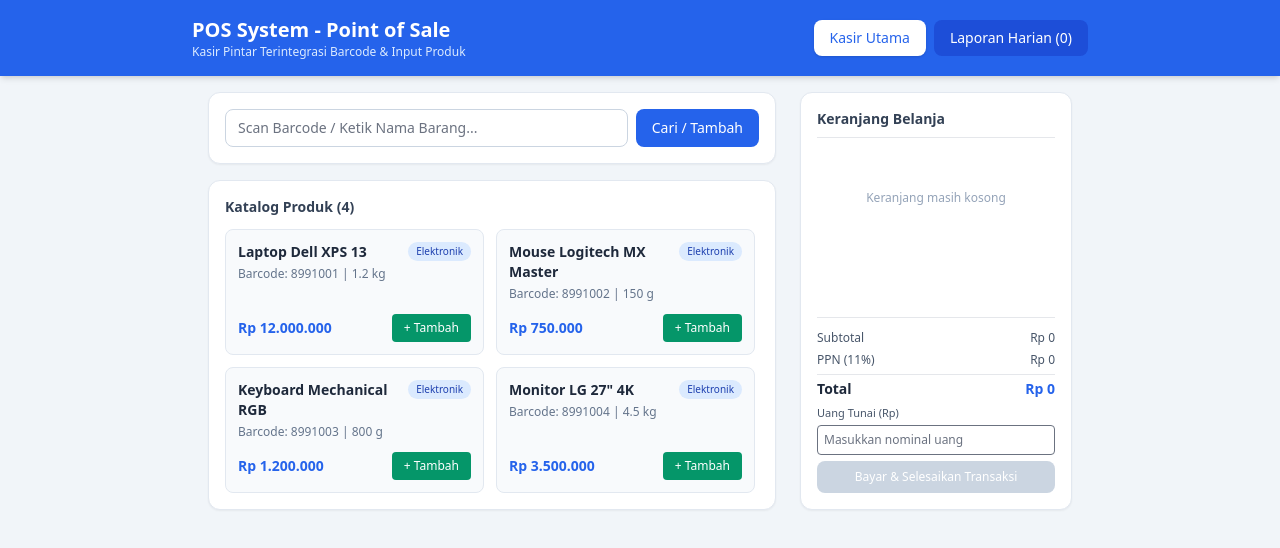
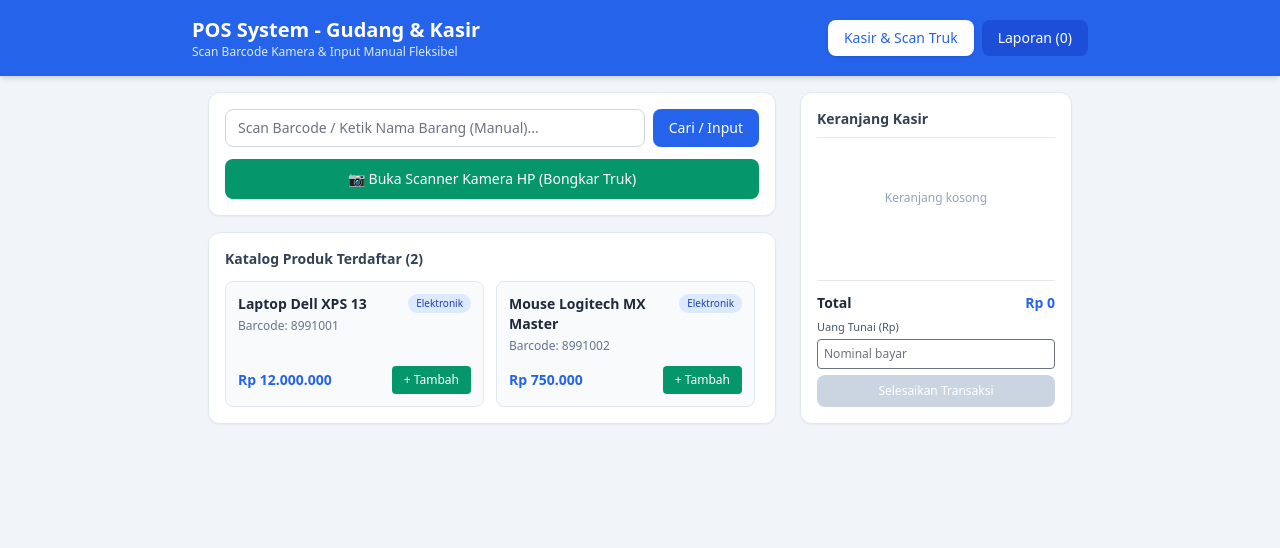
Before and after one commit to mudhofar-maker/pos-system-react, a React (Vite) app: page / in a window 1280 px wide. Shown: the top 548 px of the page. Built offline with nearby package versions, Linux system fonts and the light colour scheme.

Commit message:
Refactor App component for barcode scanning and product input

```diff
--- a/src/App.jsx
+++ b/src/App.jsx
@@ -1,10 +1,9 @@
 import React, { useState, useEffect, useRef } from 'react';
+import { Html5QrcodeScanner } from 'html5-qrcode';
 
 const initialProducts = [
   { id: 1, barcode: '8991001', name: 'Laptop Dell XPS 13', category: 'Elektronik', price: 12000000, weight: '1.2 kg' },
-  { id: 2, barcode: '8991002', name: 'Mouse Logitech MX Master', category: 'Elektronik', price: 750000, weight: '150 g' },
-  { id: 3, barcode: '8991003', name: 'Keyboard Mechanical RGB', category: 'Elektronik', price: 1200000, weight: '800 g' },
-  { id: 4, barcode: '8991004', name: 'Monitor LG 27" 4K', category: 'Elektronik', price: 3500000, weight: '4.5 kg' }
+  { id: 2, barcode: '8991002', name: 'Mouse Logitech MX Master', category: 'Elektronik', price: 750000, weight: '150 g' }
 ];
 
 export default function App() {
@@ -15,24 +14,52 @@ export default function App() {
   const [salesHistory, setSalesHistory] = useState([]);
   const [activeTab, setActiveTab] = useState('kasir'); // 'kasir' atau 'laporan'
 
-  // State untuk Modal / Form Tambah Produk Baru jika Barcode tidak ditemukan
+  // State untuk Modal / Form Tambah Produk Baru
   const [showAddModal, setShowAddModal] = useState(false);
   const [newBarcode, setNewBarcode] = useState('');
   const [newName, setNewName] = useState('');
   const [newCategory, setNewCategory] = useState('');
-  const [newPrice, setNewPrice] = useState('');
+  const [newPrice, setNewPrice] = useState(''); // Kosong secara default agar bisa disesuaikan
   const [newWeight, setNewWeight] = useState('');
 
-  // State untuk Scanner Kamera
-  const [isScanning, setIsScanning] = useState(false);
-  const scannerRef = useRef(null);
+  // State untuk Kamera Scanner
+  const [scanningActive, setScanningActive] = useState(false);
+  const scannerInstanceRef = useRef(null);
 
-  // Fungsi Tambah ke Keranjang berdasarkan Barcode atau Nama
-  const handleScanOrSearch = (codeToSearch) => {
-    const query = (codeToSearch || barcodeInput).trim();
+  useEffect(() => {
+    if (scanningActive) {
+      const scanner = new Html5QrcodeScanner(
+        "reader",
+        { fps: 10, qrbox: { width: 250, height: 150 } },
+        false
+      );
+      scannerInstanceRef.current = scanner;
+
+      scanner.render(
+        (decodedText) => {
+          // Sukses scan barcode dari kamera HP
+          scanner.clear().catch(error => console.error("Failed to clear scanner. ", error));
+          setScanningActive(false);
+          handleDetectedCode(decodedText);
+        },
+        (error) => {
+          // Abaikan error frame kamera kosong
+        }
+      );
+    }
+
+    return () => {
+      if (scannerInstanceRef.current) {
+        scannerInstanceRef.current.clear().catch(() => {});
+      }
+    };
+  }, [scanningActive]);
+
+  // Fungsi Cek Barcode atau Nama (Mendukung Manual & Hasil Scan Kamera)
+  const handleDetectedCode = (codeOrName) => {
+    const query = (codeOrName || barcodeInput).trim();
     if (!query) return;
 
-    // Cari produk berdasarkan barcode atau nama
     const found = products.find(
       p => p.barcode === query || p.name.toLowerCase().includes(query.toLowerCase())
     );
@@ -41,10 +68,20 @@ export default function App() {
       addToCart(found);
       setBarcodeInput('');
     } else {
-      // Jika barcode tidak ditemukan, tawarkan untuk input produk baru secara manual!
-      setNewBarcode(query.length > 3 && !isNaN(query) ? query : '');
-      setNewName(isNaN(query) ? query : '');
+      // Jika tidak ditemukan, buka form otomatis
+      // Jika berupa angka/barcode, masukkan ke kolom barcode. Jika teks/nama, masukkan ke nama.
+      if (!isNaN(query) && query.length > 3) {
+        setNewBarcode(query);
+        setNewName('');
+      } else {
+        setNewBarcode('');
+        setNewName(query);
+      }
+      setNewCategory('');
+      setNewPrice(''); // Dikosongkan mutlak agar siap disesuaikan
+      setNewWeight('1 pcs');
       setShowAddModal(true);
+      setBarcodeInput('');
     }
   };
 
@@ -77,7 +114,7 @@ export default function App() {
   };
 
   const subtotal = cart.reduce((sum, item) => sum + (item.price * item.qty), 0);
-  const tax = subtotal * 0.11; // PPN 11%
+  const tax = subtotal * 0.11;
   const grandTotal = subtotal + tax;
   const cashNumber = parseFloat(cashGiven) || 0;
   const change = cashNumber - grandTotal;
@@ -106,17 +143,16 @@ export default function App() {
     alert('Transaksi berhasil disimpan!');
   };
 
-  // Simpan Produk Baru dari Hasil Scan / Manual
   const handleSaveNewProduct = (e) => {
     e.preventDefault();
-    if (!newBarcode || !newName || !newPrice) {
-      alert('Barcode, Nama, dan Harga wajib diisi!');
+    if (!newName || !newPrice) {
+      alert('Nama Barang dan Harga Wajib diisi!');
       return;
     }
 
     const newProd = {
       id: Date.now(),
-      barcode: newBarcode,
+      barcode: newBarcode || `MANUAL-${Date.now().toString().slice(-5)}`,
       name: newName,
       category: newCategory || 'Umum',
       price: parseFloat(newPrice) || 0,
@@ -133,30 +169,28 @@ export default function App() {
     setNewCategory('');
     setNewPrice('');
     setNewWeight('');
-    setBarcodeInput('');
   };
 
   return (
     <div className="min-h-screen bg-slate-100 font-sans pb-10">
-      {/* Header */}
       <header className="bg-blue-600 text-white p-4 shadow-md">
         <div className="max-w-4xl mx-auto flex flex-col sm:flex-row justify-between items-center gap-3">
           <div>
-            <h1 className="text-xl font-bold">POS System - Point of Sale</h1>
-            <p className="text-xs text-blue-100">Kasir Pintar Terintegrasi Barcode & Input Produk</p>
+            <h1 className="text-xl font-bold">POS System - Gudang & Kasir</h1>
+            <p className="text-xs text-blue-100">Scan Barcode Kamera & Input Manual Fleksibel</p>
           </div>
           <div className="flex gap-2">
             <button
               onClick={() => setActiveTab('kasir')}
-              className={`px-4 py-2 rounded-lg font-medium text-sm transition ${activeTab === 'kasir' ? 'bg-white text-blue-600 shadow' : 'bg-blue-700 text-white hover:bg-blue-500'}`}
+              className={`px-4 py-2 rounded-lg font-medium text-sm transition ${activeTab === 'kasir' ? 'bg-white text-blue-600 shadow' : 'bg-blue-700 text-white'}`}
             >
-              Kasir Utama
+              Kasir & Scan Truk
             </button>
             <button
               onClick={() => setActiveTab('laporan')}
-              className={`px-4 py-2 rounded-lg font-medium text-sm transition ${activeTab === 'laporan' ? 'bg-white text-blue-600 shadow' : 'bg-blue-700 text-white hover:bg-blue-500'}`}
+              className={`px-4 py-2 rounded-lg font-medium text-sm transition ${activeTab === 'laporan' ? 'bg-white text-blue-600 shadow' : 'bg-blue-700 text-white'}`}
             >
-              Laporan Harian ({salesHistory.length})
+              Laporan ({salesHistory.length})
             </button>
           </div>
         </div>
@@ -165,43 +199,56 @@ export default function App() {
       <main className="max-w-4xl mx-auto p-4">
         {activeTab === 'kasir' ? (
           <div className="grid grid-cols-1 md:grid-cols-3 gap-6">
-            {/* Kolom Kiri & Tengah: Pencarian & Katalog */}
             <div className="md:col-span-2 space-y-4">
-              {/* Input Barcode & Tombol Scan */}
-              <div className="bg-white p-4 rounded-xl shadow-sm border border-slate-200 flex gap-2">
+              {/* Bagian Input & Tombol Kamera Scanner HP */}
+              <div className="bg-white p-4 rounded-xl shadow-sm border border-slate-200 space-y-3">
+                <div className="flex gap-2">
                   <input
                     type="text"
-                  placeholder="Scan Barcode / Ketik Nama Barang..."
+                    placeholder="Scan Barcode / Ketik Nama Barang (Manual)..."
                     value={barcodeInput}
                     onChange={(e) => setBarcodeInput(e.target.value)}
-                  onKeyDown={(e) => e.key === 'Enter' && handleScanOrSearch()}
+                    onKeyDown={(e) => e.key === 'Enter' && handleDetectedCode()}
                     className="flex-1 border border-slate-300 rounded-lg px-3 py-2 text-sm focus:outline-none focus:ring-2 focus:ring-blue-500"
                   />
                   <button
-                  onClick={() => handleScanOrSearch()}
+                    onClick={() => handleDetectedCode()}
                     className="bg-blue-600 text-white px-4 py-2 rounded-lg text-sm font-medium hover:bg-blue-700 transition"
                   >
-                  Cari / Tambah
+                    Cari / Input
                   </button>
+                </div>
+
+                <button
+                  onClick={() => setScanningActive(!scanningActive)}
+                  className="w-full bg-emerald-600 hover:bg-emerald-700 text-white py-2.5 rounded-lg font-medium text-sm flex items-center justify-center gap-2 transition shadow-sm"
+                >
+                  <span>📷 {scanningActive ? 'Tutup Kamera Scanner' : 'Buka Scanner Kamera HP (Bongkar Truk)'}</span>
+                </button>
+
+                {scanningActive && (
+                  <div className="p-2 border border-emerald-300 rounded-lg bg-emerald-50">
+                    <div id="reader" className="w-full"></div>
+                    <p className="text-[11px] text-center text-emerald-700 mt-2 font-medium">Arahkan kamera ke barcode kemasan barang...</p>
+                  </div>
+                )}
               </div>
 
               {/* Katalog Produk */}
               <div className="bg-white p-4 rounded-xl shadow-sm border border-slate-200">
-                <h2 className="font-semibold text-slate-700 mb-3 text-sm">Katalog Produk ({products.length})</h2>
-                <div className="grid grid-cols-1 sm:grid-cols-2 gap-3 max-h-[450px] overflow-y-auto pr-1">
+                <h2 className="font-semibold text-slate-700 mb-3 text-sm">Katalog Produk Terdaftar ({products.length})</h2>
+                <div className="grid grid-cols-1 sm:grid-cols-2 gap-3 max-h-[350px] overflow-y-auto pr-1">
                   {products.map(p => (
-                    <div key={p.id} className="border border-slate-200 rounded-lg p-3 flex flex-col justify-between hover:border-blue-400 transition bg-slate-50">
+                    <div key={p.id} className="border border-slate-200 rounded-lg p-3 flex flex-col justify-between bg-slate-50">
                       <div>
                         <div className="flex justify-between items-start">
                           <h3 className="font-bold text-slate-800 text-sm">{p.name}</h3>
                           <span className="text-[10px] bg-blue-100 text-blue-800 px-2 py-0.5 rounded-full font-medium">{p.category}</span>
                         </div>
-                        <p className="text-xs text-slate-500 mt-1">Barcode: {p.barcode} | {p.weight}</p>
+                        <p className="text-xs text-slate-500 mt-1">Barcode: {p.barcode}</p>
                       </div>
                       <div className="mt-3 flex items-center justify-between">
-                        <span className="font-bold text-blue-600 text-sm">
-                          Rp {p.price.toLocaleString('id-ID')}
-                        </span>
+                        <span className="font-bold text-blue-600 text-sm">Rp {p.price.toLocaleString('id-ID')}</span>
                         <button
                           onClick={() => addToCart(p)}
                           className="bg-emerald-600 hover:bg-emerald-700 text-white text-xs px-3 py-1.5 rounded font-medium transition"
@@ -215,14 +262,14 @@ export default function App() {
               </div>
             </div>
 
-            {/* Kolom Kanan: Keranjang Belanja */}
+            {/* Keranjang Belanja */}
             <div className="bg-white p-4 rounded-xl shadow-sm border border-slate-200 flex flex-col justify-between">
               <div>
-                <h2 className="font-semibold text-slate-700 mb-3 text-sm border-b pb-2">Keranjang Belanja</h2>
+                <h2 className="font-semibold text-slate-700 mb-3 text-sm border-b pb-2">Keranjang Kasir</h2>
                 {cart.length === 0 ? (
-                  <p className="text-slate-400 text-xs text-center py-10">Keranjang masih kosong</p>
+                  <p className="text-slate-400 text-xs text-center py-10">Keranjang kosong</p>
                 ) : (
-                  <div className="space-y-3 max-h-[250px] overflow-y-auto pr-1">
+                  <div className="space-y-3 max-h-[220px] overflow-y-auto pr-1">
                     {cart.map(item => (
                       <div key={item.id} className="flex justify-between items-center text-xs border-b pb-2">
                         <div className="flex-1 pr-2">
@@ -241,55 +288,42 @@ export default function App() {
                 )}
               </div>
 
-              {/* Rincian Pembayaran */}
               <div className="mt-4 pt-3 border-t text-xs space-y-1.5">
-                <div className="flex justify-between text-slate-600">
-                  <span>Subtotal</span>
-                  <span>Rp {subtotal.toLocaleString('id-ID')}</span>
-                </div>
-                <div className="flex justify-between text-slate-600">
-                  <span>PPN (11%)</span>
-                  <span>Rp {tax.toLocaleString('id-ID')}</span>
-                </div>
-                <div className="flex justify-between font-bold text-slate-800 text-sm pt-1 border-t">
+                <div className="flex justify-between font-bold text-slate-800 text-sm">
                   <span>Total</span>
                   <span className="text-blue-600">Rp {grandTotal.toLocaleString('id-ID')}</span>
                 </div>
-
-                <div className="mt-3">
+                <div className="mt-2">
                   <label className="block text-[11px] text-slate-600 mb-1">Uang Tunai (Rp)</label>
                   <input
                     type="number"
-                    placeholder="Masukkan nominal uang"
+                    placeholder="Nominal bayar"
                     value={cashGiven}
                     onChange={(e) => setCashGiven(e.target.value)}
                     className="w-full border rounded p-1.5 text-xs focus:ring-2 focus:ring-blue-500 focus:outline-none"
                   />
                 </div>
-
                 {cashNumber > 0 && (
                   <div className={`flex justify-between font-bold text-xs pt-1 ${change >= 0 ? 'text-emerald-600' : 'text-red-500'}`}>
                     <span>Kembalian</span>
-                    <span>Rp {change >= 0 ? change.toLocaleString('id-ID') : 'Uang Kurang'}</span>
+                    <span>Rp {change >= 0 ? change.toLocaleString('id-ID') : 'Kurang'}</span>
                   </div>
                 )}
-
                 <button
                   onClick={handleCheckout}
                   disabled={cart.length === 0 || cashNumber < grandTotal}
-                  className="w-full mt-3 bg-blue-600 hover:bg-blue-700 disabled:bg-slate-300 text-white py-2 rounded-lg font-medium text-xs transition"
+                  className="w-full mt-2 bg-blue-600 hover:bg-blue-700 disabled:bg-slate-300 text-white py-2 rounded-lg font-medium text-xs transition"
                 >
-                  Bayar & Selesaikan Transaksi
+                  Selesaikan Transaksi
                 </button>
               </div>
             </div>
           </div>
         ) : (
-          /* Tab Laporan Harian */
           <div className="bg-white p-4 rounded-xl shadow-sm border border-slate-200">
             <h2 className="font-semibold text-slate-700 mb-4 text-sm">Laporan Transaksi Harian</h2>
             {salesHistory.length === 0 ? (
-              <p className="text-slate-400 text-xs text-center py-10">Belum ada transaksi hari ini.</p>
+              <p className="text-slate-400 text-xs text-center py-10">Belum ada transaksi.</p>
             ) : (
               <div className="space-y-4 max-h-[500px] overflow-y-auto">
                 {salesHistory.map(trx => (
@@ -308,7 +342,6 @@ export default function App() {
                     </ul>
                     <div className="pt-2 border-t flex justify-between font-bold text-slate-800">
                       <span>Total: Rp {trx.grandTotal.toLocaleString('id-ID')}</span>
-                      <span className="text-emerald-600">Kembali: Rp {trx.change.toLocaleString('id-ID')}</span>
                     </div>
                   </div>
                 ))}
@@ -318,25 +351,24 @@ export default function App() {
         )}
       </main>
 
-      {/* Modal Input Produk Baru jika Barcode Tidak Ditemukan */}
+      {/* Modal Form Otomatis Input Barang Baru / Penyesuaian Harga */}
       {showAddModal && (
         <div className="fixed inset-0 bg-black/50 flex items-center justify-center p-4 z-50">
           <div className="bg-white rounded-xl max-w-md w-full p-6 shadow-xl space-y-4">
-            <h3 className="font-bold text-slate-800 text-base">Barcode Belum Terdaftar</h3>
+            <h3 className="font-bold text-slate-800 text-base">📦 Barang Baru Terdeteksi (Input Otomatis)</h3>
             <p className="text-xs text-slate-500">
-              Kode atau nama yang Anda masukkan belum ada di katalog. Silakan lengkapi data produk dan kategorinya di bawah ini untuk menyimpannya secara permanen.
+              Barcode dari kemasan berhasil dibaca. Silakan lengkapi Nama, Kategori, dan sesuaikan Harga jualnya.
             </p>
 
             <form onSubmit={handleSaveNewProduct} className="space-y-3 text-xs">
               <div>
-                <label className="block font-medium text-slate-700 mb-1">Barcode / Kode Rahasia</label>
+                <label className="block font-medium text-slate-700 mb-1">Barcode / Kode Kemasan</label>
                 <input
                   type="text"
                   required
                   value={newBarcode}
                   onChange={(e) => setNewBarcode(e.target.value)}
-                  placeholder="Contoh: 8991005"
-                  className="w-full border rounded p-2 focus:ring-2 focus:ring-blue-500 focus:outline-none"
+                  className="w-full border rounded p-2 bg-slate-100 font-bold text-blue-600"
                 />
               </div>
 
@@ -347,7 +379,7 @@ export default function App() {
                   required
                   value={newName}
                   onChange={(e) => setNewName(e.target.value)}
-                  placeholder="Contoh: Flashdisk 32GB"
+                  placeholder="Ketik nama barang..."
                   className="w-full border rounded p-2 focus:ring-2 focus:ring-blue-500 focus:outline-none"
                 />
               </div>
@@ -359,30 +391,30 @@ export default function App() {
                   required
                   value={newCategory}
                   onChange={(e) => setNewCategory(e.target.value)}
-                  placeholder="Contoh: Aksesoris / Elektronik"
+                  placeholder="Contoh: Rokok / Makanan / Minuman"
                   className="w-full border rounded p-2 focus:ring-2 focus:ring-blue-500 focus:outline-none"
                 />
               </div>
 
               <div className="grid grid-cols-2 gap-2">
                 <div>
-                  <label className="block font-medium text-slate-700 mb-1">Harga Jual (Rp)</label>
+                  <label className="block font-medium text-slate-700 mb-1">Harga Jual (Rp) - Wajib Diisi</label>
                   <input
                     type="number"
                     required
                     value={newPrice}
                     onChange={(e) => setNewPrice(e.target.value)}
-                    placeholder="Contoh: 75000"
-                    className="w-full border rounded p-2 focus:ring-2 focus:ring-blue-500 focus:outline-none"
+                    placeholder="Masukkan harga..."
+                    className="w-full border rounded p-2 bg-yellow-50 border-yellow-300 focus:ring-2 focus:ring-blue-500 focus:outline-none font-bold"
                   />
                 </div>
                 <div>
-                  <label className="block font-medium text-slate-700 mb-1">Berat / Satuan</label>
+                  <label className="block font-medium text-slate-700 mb-1">Satuan / Berat</label>
                   <input
                     type="text"
                     value={newWeight}
                     onChange={(e) => setNewWeight(e.target.value)}
-                    placeholder="Contoh: 50 g"
+                    placeholder="Contoh: 1 pcs"
                     className="w-full border rounded p-2 focus:ring-2 focus:ring-blue-500 focus:outline-none"
                   />
                 </div>
@@ -392,13 +424,13 @@ export default function App() {
                 <button
                   type="button"
                   onClick={() => setShowAddModal(false)}
-                  className="flex-1 bg-slate-200 text-slate-700 py-2 rounded font-medium hover:bg-slate-300 transition"
+                  className="flex-1 bg-slate-200 text-slate-700 py-2 rounded font-medium hover:bg-slate-300"
                 >
                   Batal
                 </button>
                 <button
                   type="submit"
-                  className="flex-1 bg-blue-600 text-white py-2 rounded font-medium hover:bg-blue-700 transition"
+                  className="flex-1 bg-blue-600 text-white py-2 rounded font-medium hover:bg-blue-700 shadow"
                 >
                   Simpan & Masukkan
                 </button>
```
Lines whose indentation alone changed are shown as unchanged.
